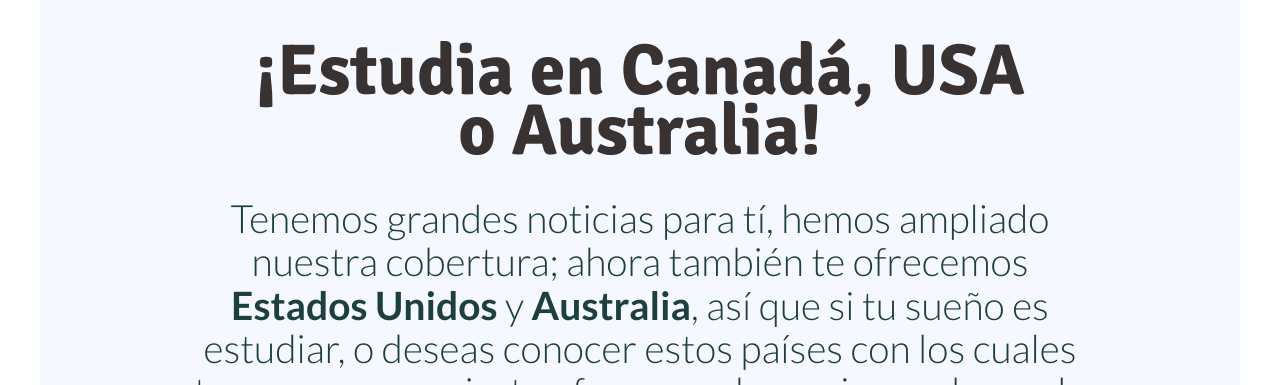
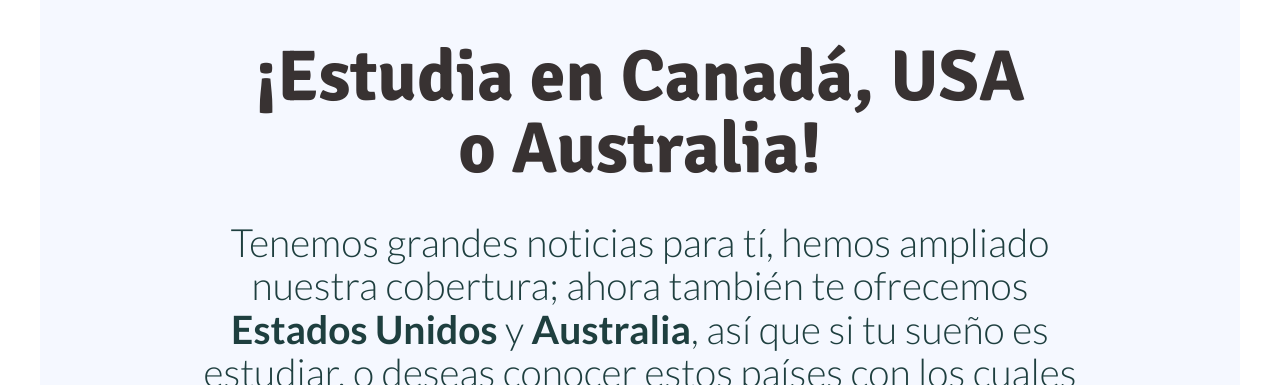
Before and after one commit to gbaenam/intepro-web, a website: page index.html in a window 1280 px wide. Shown: the part 802-1187 px from the top of the page. Drawn offline with nearby package versions, Linux system fonts and the light colour scheme.

Commit message:
Se actualizaron las variables de Altura de Línea en "_variables.scss"

```diff
--- a/scss/config/_variables.scss
+++ b/scss/config/_variables.scss
@@ -104,12 +104,24 @@
     --line-height-h1: 48px;
     --line-height-body: 28px;
 
+    @include from(360px) {
+        --line-height-h1: 52px;
+    }
+
     @include from(412px) {
         --line-height-h1: 60px;
     }
 
     @include from(480px) {
         --line-height-body: 32px;
+    }
+
+    @include from(xmedium) {
+        --line-height-h1: 65px;
+    }
+
+    @include from(xxmedium) {
+        --line-height-h1: 72px;
     }
 }
 
```
Also changed, not shown: css/styles.css.
